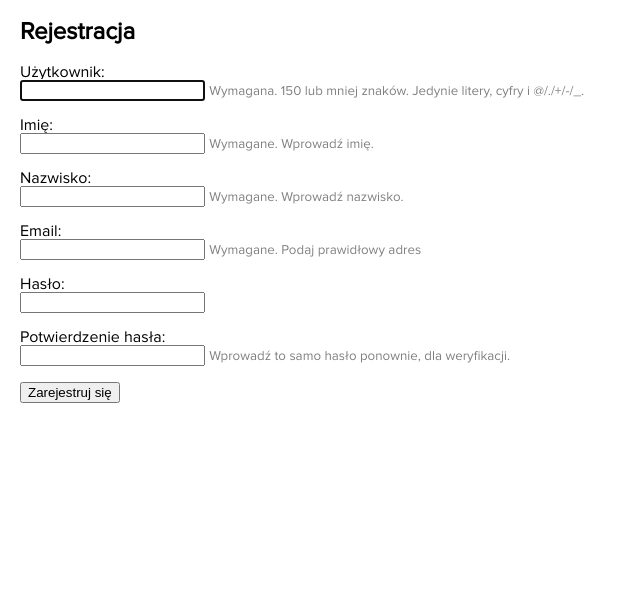
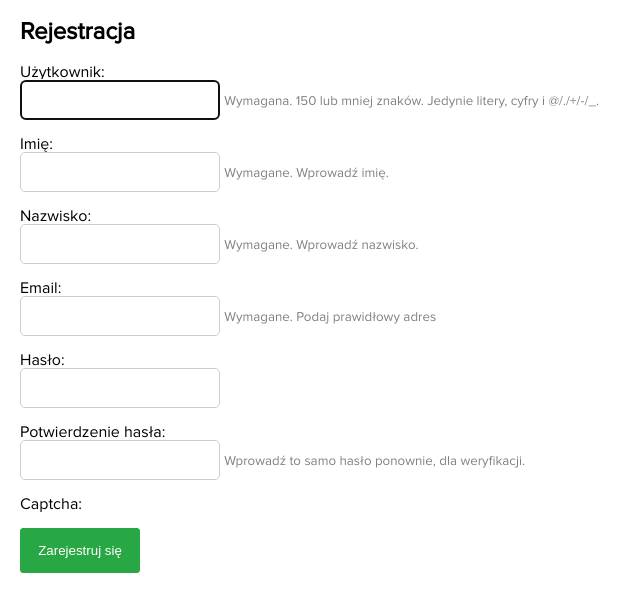
Before and after one commit to kamild706/ElectionsApp, a Django app: page /signup/ in a window 1280 px wide. Shown: the part 100-712 px from the top of the page, without its empty margins (0-640 px from the left). Run offline with Django 3.2, Linux system fonts and the light colour scheme.

Commit message:
improvements in css and charts' colors

```diff
--- a/ElectionsApp/settings.py
+++ b/ElectionsApp/settings.py
@@ -37,6 +37,7 @@ INSTALLED_APPS = [
     'django.contrib.sessions',
     'django.contrib.messages',
     'django.contrib.staticfiles',
+    'captcha'
 ]
 
 MIDDLEWARE = [
--- a/ElectionsApp/urls.py
+++ b/ElectionsApp/urls.py
@@ -17,6 +17,7 @@ from django.contrib import admin
 from django.urls import path, include
 
 urlpatterns = [
-    path('admin/', admin.site.urls, name = "admin"),
-    path('', include('elections.urls'))
+    path('admin/', admin.site.urls, name="admin"),
+    path('', include('elections.urls')),
+    path('captcha/', include('captcha.urls')),
 ]
--- a/elections/forms.py
+++ b/elections/forms.py
@@ -1,3 +1,4 @@
+from captcha.fields import CaptchaField
 from django import forms
 from django.contrib.auth.forms import UserCreationForm
 from django.contrib.auth.models import User
@@ -67,6 +68,7 @@ class SignUpForm(UserCreationForm):
     first_name = forms.CharField(max_length=30, help_text='Wymagane. Wprowadź imię.', label='Imię')
     last_name = forms.CharField(max_length=30, help_text='Wymagane. Wprowadź nazwisko.', label='Nazwisko')
     email = forms.EmailField(max_length=254, help_text='Wymagane. Podaj prawidłowy adres')
+    captcha = CaptchaField()
 
     class Meta:
         model = User
--- a/elections/templates/elections/login.html
+++ b/elections/templates/elections/login.html
@@ -22,7 +22,7 @@
                 {{ form.password }}
             </div>
 
-            <input type="submit" class="green-button" value="login"/>
+            <button type="submit" class="green-button">login</button>
             <input type="hidden" name="next" value="{% url 'elections:index' %}"/>
         </form>
         <a href="{% url 'elections:signup' %}">Kliknij aby się zarejestrować</a>
--- a/elections/templates/elections/signup.html
+++ b/elections/templates/elections/signup.html
@@ -8,7 +8,7 @@
         </div>
     {% else %}
         <h2>Rejestracja</h2>
-        <form method="post">
+        <form class="login-form" method="post">
             {% csrf_token %}
             {% for field in form %}
                 <p>
@@ -22,7 +22,7 @@
                     {% endfor %}
                 </p>
             {% endfor %}
-            <button type="submit">Zarejestruj się</button>
+            <button class="green-button register-button" type="submit">Zarejestruj się</button>
         </form>
     {% endif %}
 {% endblock %}
--- a/elections/urls.py
+++ b/elections/urls.py
@@ -10,6 +10,5 @@ urlpatterns = [
     path('logout/', auth_views.LogoutView.as_view(template_name='elections/logged_out.html'), name='logout'),
     path('election/<int:election_id>/', views.election_detail, name='electionDetail'),
     path('questionnaire/<int:election_id>/', views.questionnaire_detail, name='questionnaireDetail'),
-    # path('raport/<int:eid>', views.pdf_report, name='pdfReport'),
     path('report/<int:pk>', views.show_report, name='showReport'),
 ]
--- a/elections/views.py
+++ b/elections/views.py
@@ -1,17 +1,15 @@
-from smtplib import SMTPException
+from operator import itemgetter
 
+from django.contrib.auth import authenticate, login
 from django.contrib.auth.decorators import login_required
-from django.contrib.auth import authenticate, login
-from django.core.mail import send_mail
 from django.db.models import F
 from django.http import Http404
+from django.shortcuts import render, redirect
 from django.utils import timezone
-from django.shortcuts import render, redirect
 
-from elections.forms import ElectionVoteForm, SignUpForm, QuestionnaireVoteForm
-from elections.models import Election, Participation, Questionnaire
-
-from operator import itemgetter
+from .forms import ElectionVoteForm, SignUpForm, QuestionnaireVoteForm
+from .models import Election, Participation, Questionnaire
+from .email import *
 
 
 def reject_access():
@@ -36,22 +34,6 @@ def index(request):
         context = None
 
     return render(request, 'elections/index.html', context)
-
-
-def send_confirmation_email(user, election_id):
-    try:
-        send_mail(
-            'Potwierdzenie oddania głosu',
-            'Twój głos w wyborach został uwzględniony.\n'
-            'Gdy wybory dobiegną końca, pod poniższym adresem dostępny '
-            'będzie raport wyborczy\nhttp://wybory.t32.pl/report/' + str(election_id),
-            'Centrum Wyborcze <kamil@t32.pl>',
-            [user.email],
-            fail_silently=False,
-        )
-        return True
-    except SMTPException:
-        return False
 
 
 @login_required(login_url='/login')
@@ -142,6 +124,7 @@ def signup(request):
             username = form.cleaned_data.get('username')
             raw_password = form.cleaned_data.get('password1')
             user = authenticate(username=username, password=raw_password)
+            send_registration_email(user)
             login(request, user)
             return redirect('/')
     else:
@@ -160,7 +143,7 @@ def show_election_report(request, election_id):
 
     present_voters = election.participation_set.filter(voted=True).count()
     all_voters = election.voters.count()
-    attendance = present_voters / all_voters * 100
+    attendance = round(present_voters / all_voters * 100, 2)
     candidacies = election.candidacy_set.all()
     casted_votes = sum([e.votes for e in candidacies])
 
@@ -170,7 +153,7 @@ def show_election_report(request, election_id):
             'first_name': c.candidate.first_name,
             'last_name': c.candidate.last_name,
             'votes': c.votes,
-            'percent': c.votes / casted_votes * 100 if casted_votes > 0 else 0
+            'percent': round(c.votes / casted_votes * 100 if casted_votes > 0 else 0, 2)
         }
         results.append(result)
 
@@ -199,7 +182,7 @@ def show_questionnaire_report(request, questionnaire_id):
 
     present_voters = questionnaire.participation_set.filter(voted=True).count()
     all_voters = questionnaire.voters.count()
-    attendance = present_voters / all_voters * 100
+    attendance = round(present_voters / all_voters * 100, 2)
     answers = questionnaire.answer_set.all()
     casted_votes = sum([a.votes for a in answers])
 
@@ -208,7 +191,7 @@ def show_questionnaire_report(request, questionnaire_id):
         result = {
             'text': c.text,
             'votes': c.votes,
-            'percent': c.votes / casted_votes * 100 if casted_votes > 0 else 0
+            'percent': round(c.votes / casted_votes * 100 if casted_votes > 0 else 0, 2)
         }
         results.append(result)
 
--- a/static/elections/style.css
+++ b/static/elections/style.css
@@ -166,3 +166,26 @@ table {
 .answer {
     width: 700px;
 }
+
+.register-button {
+    width: 120px;
+    height: 45px;
+}
+
+#id_captcha_1 {
+    display: block;
+    margin-top: -40px;
+}
+
+.captcha {
+    margin-left: 215px;
+}
+
+.login-form input {
+    width: 200px;
+    height: 40px;
+    padding: 15px;
+    box-sizing: border-box;
+    border: thin solid #ccc;
+    border-radius: 5px;
+}
```
Also changed, not shown: elections/email.py (added, +28 -0 lines), elections/static/elections/style.css (+23 -0 lines), elections/static/reports/election_report.js (+8 -2 lines), elections/static/reports/questionnaire_report.js (+8 -2 lines), static/reports/election_report.js (+7 -1 lines), static/reports/questionnaire_report.js (+7 -1 lines).
